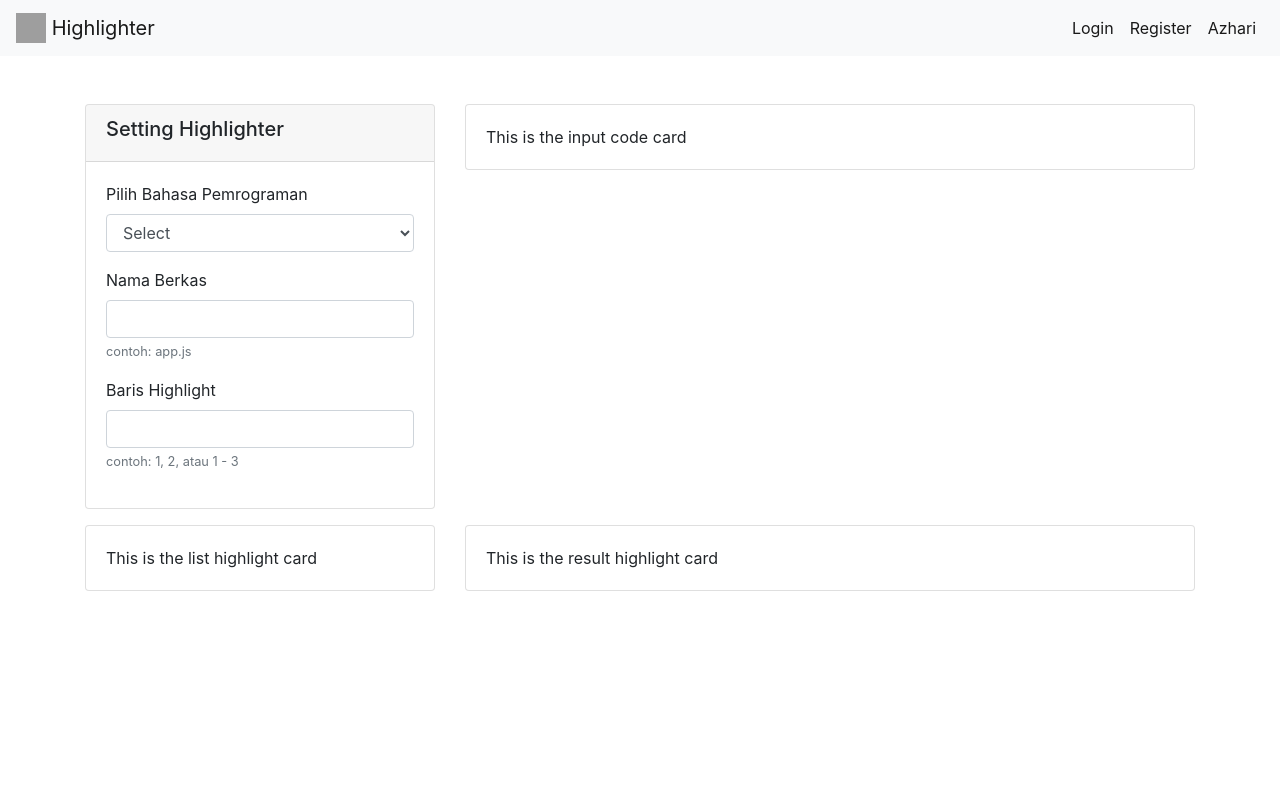
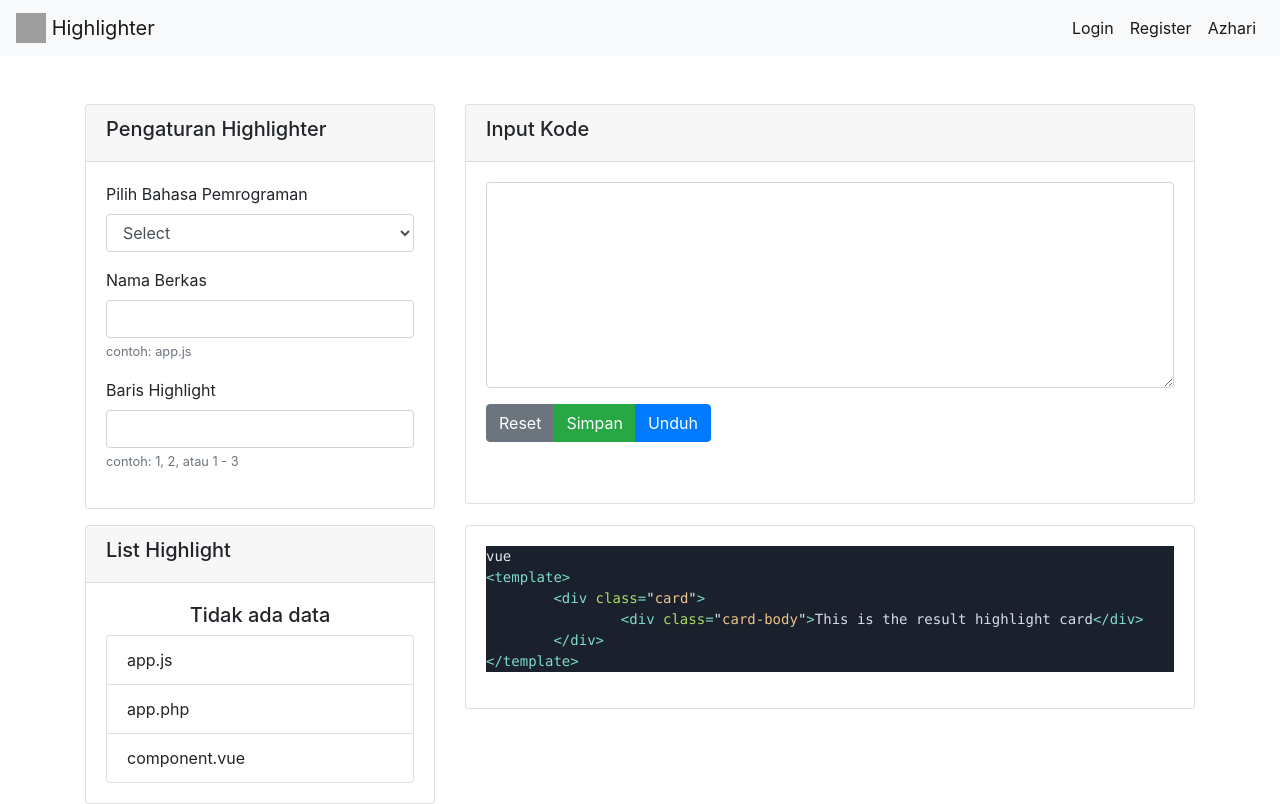
Before and after one commit to azharimm/code-highlighter, a Vue app: page / in a window 1280 px wide. Built offline with nearby package versions, Linux system fonts and the light colour scheme; grey boxes are pictures that could not be loaded.

Commit message:
^ home component

```diff
--- a/src/components/home/InputCode.vue
+++ b/src/components/home/InputCode.vue
@@ -1,5 +1,35 @@
 <template>
-	<div class="card">
-		<div class="card-body">This is the input code card</div>
+	<div class="card" style="min-height: 400px;">
+		<div class="card-header">
+			<h5>Input Kode</h5>
+		</div>
+		<div class="card-body">
+			<form action="">
+				<div class="form-group">
+					<textarea
+						class="form-control"
+						cols="30"
+						rows="8"
+					></textarea>
+				</div>
+				<div class="form-group">
+					<div
+						class="btn-group"
+						role="group"
+						aria-label="Basic example"
+					>
+						<button type="button" class="btn btn-secondary">
+							Reset
+						</button>
+						<button type="button" class="btn btn-success">
+							Simpan
+						</button>
+						<button type="button" class="btn btn-primary">
+							Unduh
+						</button>
+					</div>
+				</div>
+			</form>
+		</div>
 	</div>
 </template>
--- a/src/components/home/ListHighlight.vue
+++ b/src/components/home/ListHighlight.vue
@@ -1,5 +1,15 @@
 <template>
 	<div class="card">
-		<div class="card-body">This is the list highlight card</div>
+		<div class="card-header">
+			<h5>List Highlight</h5>
+		</div>
+		<div class="card-body">
+			<center><h5>Tidak ada data</h5></center>
+			<ul class="list-group">
+				<li class="list-group-item">app.js</li>
+				<li class="list-group-item">app.php</li>
+				<li class="list-group-item">component.vue</li>
+			</ul>
+		</div>
 	</div>
 </template>
--- a/src/components/home/ResultHighlight.vue
+++ b/src/components/home/ResultHighlight.vue
@@ -1,5 +1,16 @@
 <template>
 	<div class="card">
-		<div class="card-body">This is the result highlight card</div>
+		<div class="card-body">
+			<pre
+				class="shiki"
+			><div class="shiki__meta"><div class="shiki__language">vue</div></div><div class="shiki__code"><code><div class="line"><span style="color: rgb(127, 219, 202);">&lt;template&gt;</span></div><div class="line"><span style="color: rgb(214, 222, 235);">	</span><span style="color: rgb(127, 219, 202);">&lt;div </span><span style="color: rgb(173, 219, 103);">class</span><span style="color: rgb(127, 219, 202);">=</span><span style="color: rgb(217, 245, 221);">"</span><span style="color: rgb(236, 196, 141);">card</span><span style="color: rgb(217, 245, 221);">"</span><span style="color: rgb(127, 219, 202);">&gt;</span></div><div class="line"><span style="color: rgb(214, 222, 235);">		</span><span style="color: rgb(127, 219, 202);">&lt;div </span><span style="color: rgb(173, 219, 103);">class</span><span style="color: rgb(127, 219, 202);">=</span><span style="color: rgb(217, 245, 221);">"</span><span style="color: rgb(236, 196, 141);">card-body</span><span style="color: rgb(217, 245, 221);">"</span><span style="color: rgb(127, 219, 202);">&gt;</span><span style="color: rgb(214, 222, 235);">This is the result highlight card</span><span style="color: rgb(127, 219, 202);">&lt;/div&gt;</span></div><div class="line"><span style="color: rgb(214, 222, 235);">	</span><span style="color: rgb(127, 219, 202);">&lt;/div&gt;</span></div><div class="line"><span style="color: rgb(127, 219, 202);">&lt;/template&gt;</span></div></code></div></pre>
+		</div>
 	</div>
 </template>
+
+<style scoped>
+.shiki {
+	background: #1a202c;
+	color:#e2e8f0;
+}
+</style>
--- a/src/components/home/Setting.vue
+++ b/src/components/home/Setting.vue
@@ -1,7 +1,7 @@
 <template>
 	<div class="card">
 		<div class="card-header">
-			<h5>Setting Highlighter</h5>
+			<h5>Pengaturan Highlighter</h5>
 		</div>
 		<div class="card-body">
 			<form action="#">
```
